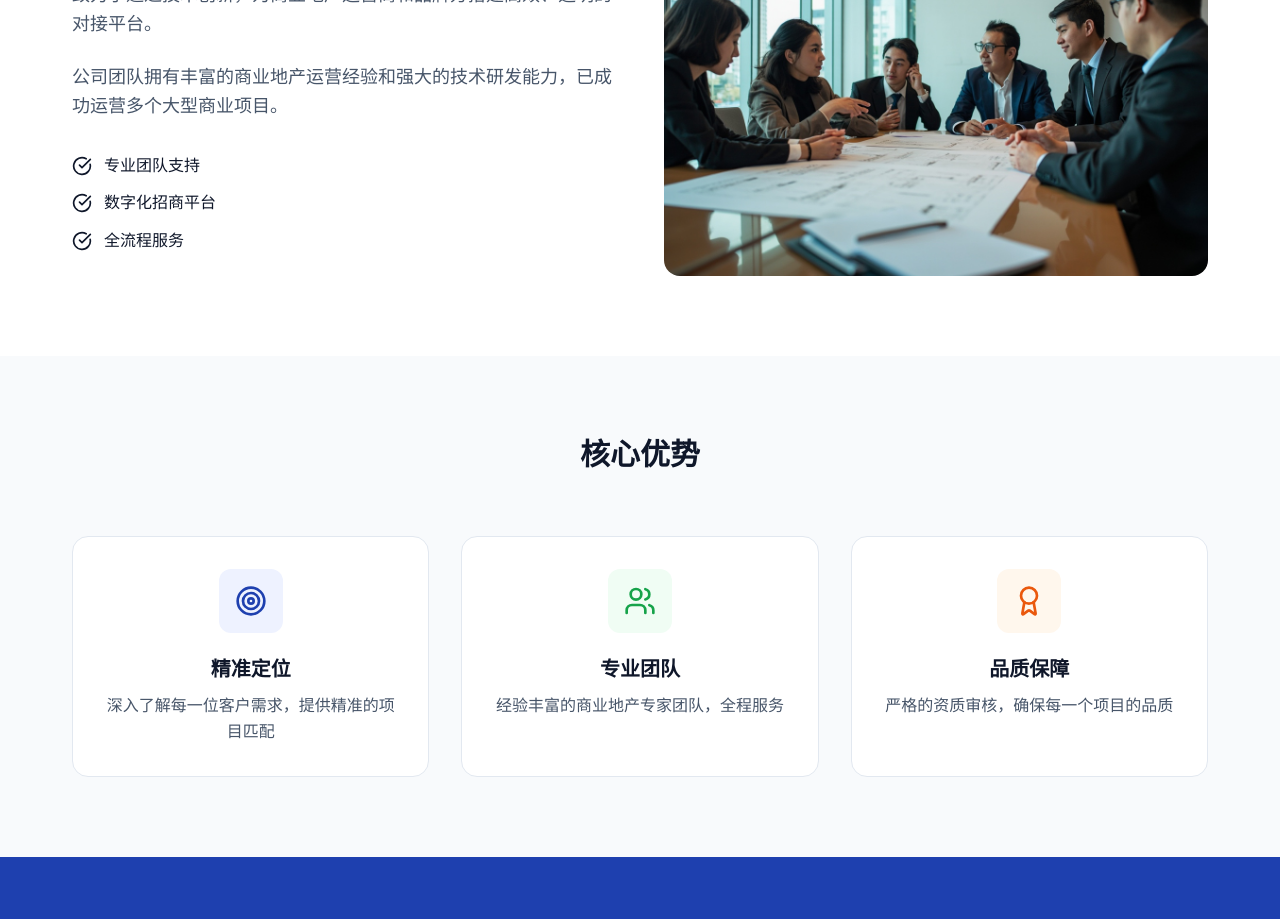
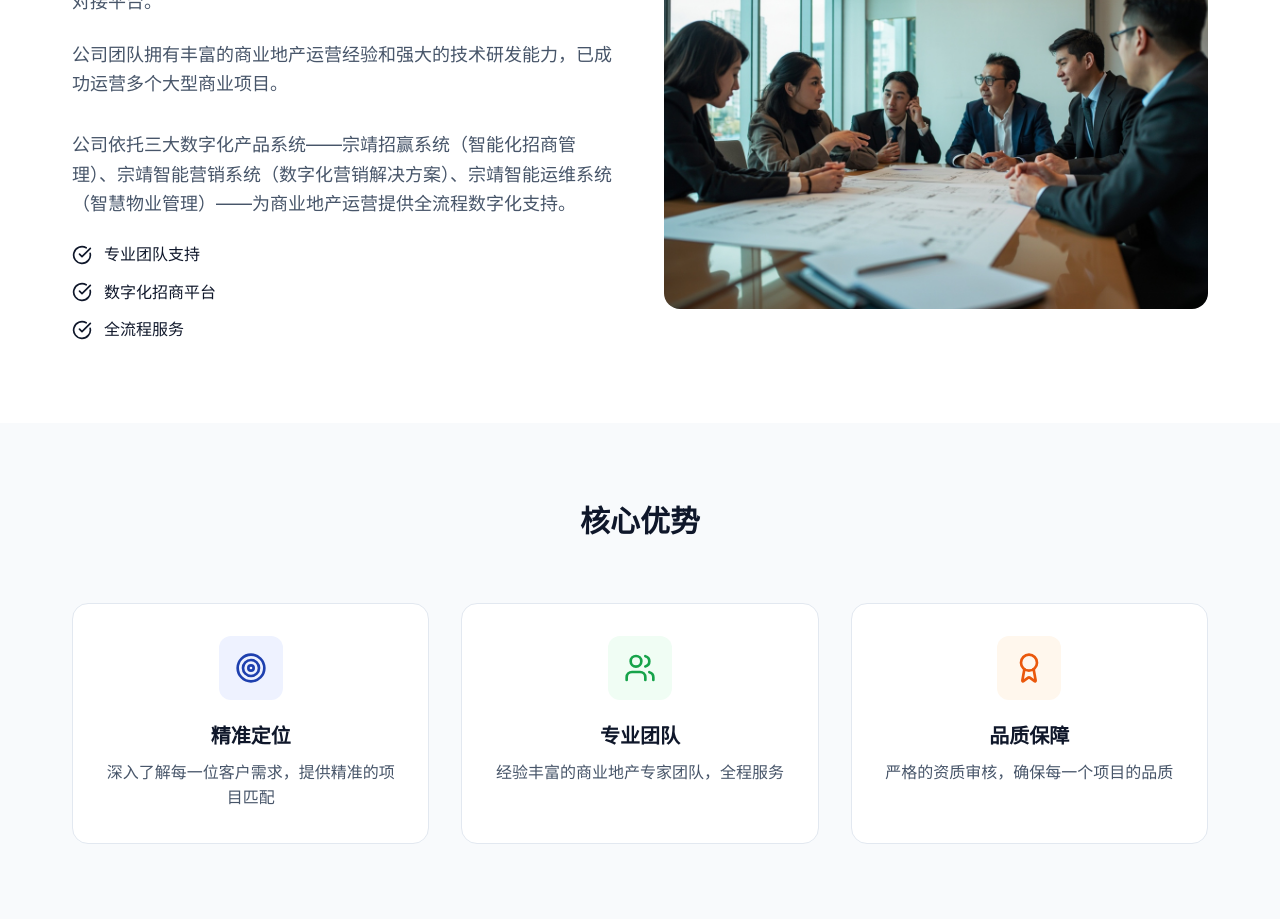
Before and after one commit to martin202008/zongjing-website, a Next.js app: page /about in a window 1280 px wide. Shown: the part 940-1859 px from the top of the page. Built offline with nearby package versions, Linux system fonts and the light colour scheme; no server answers.

Commit message:
feat: add company intro section with digital products

```diff
--- a/src/app/about/page.tsx
+++ b/src/app/about/page.tsx
@@ -54,6 +54,11 @@ export default function AboutPage() {
                 {isZh
                   ? '公司团队拥有丰富的商业地产运营经验和强大的技术研发能力，已成功运营多个大型商业项目。'
                   : 'Our team has extensive experience in commercial real estate operations and strong technological R&D capabilities, having successfully operated multiple large commercial projects.'}
+              </p>
+              <p className="text-lg leading-relaxed mb-6" style={{ color: '#475569' }}>
+                {isZh
+                  ? '公司依托三大数字化产品系统——宗靖招赢系统（智能化招商管理）、宗靖智能营销系统（数字化营销解决方案）、宗靖智能运维系统（智慧物业管理）——为商业地产运营提供全流程数字化支持。'
+                  : 'With our three digital product systems, we provide full-process digital support for commercial real estate operations.'}
               </p>
               <div className="space-y-3">
                 <div className="flex items-center gap-3">
```
